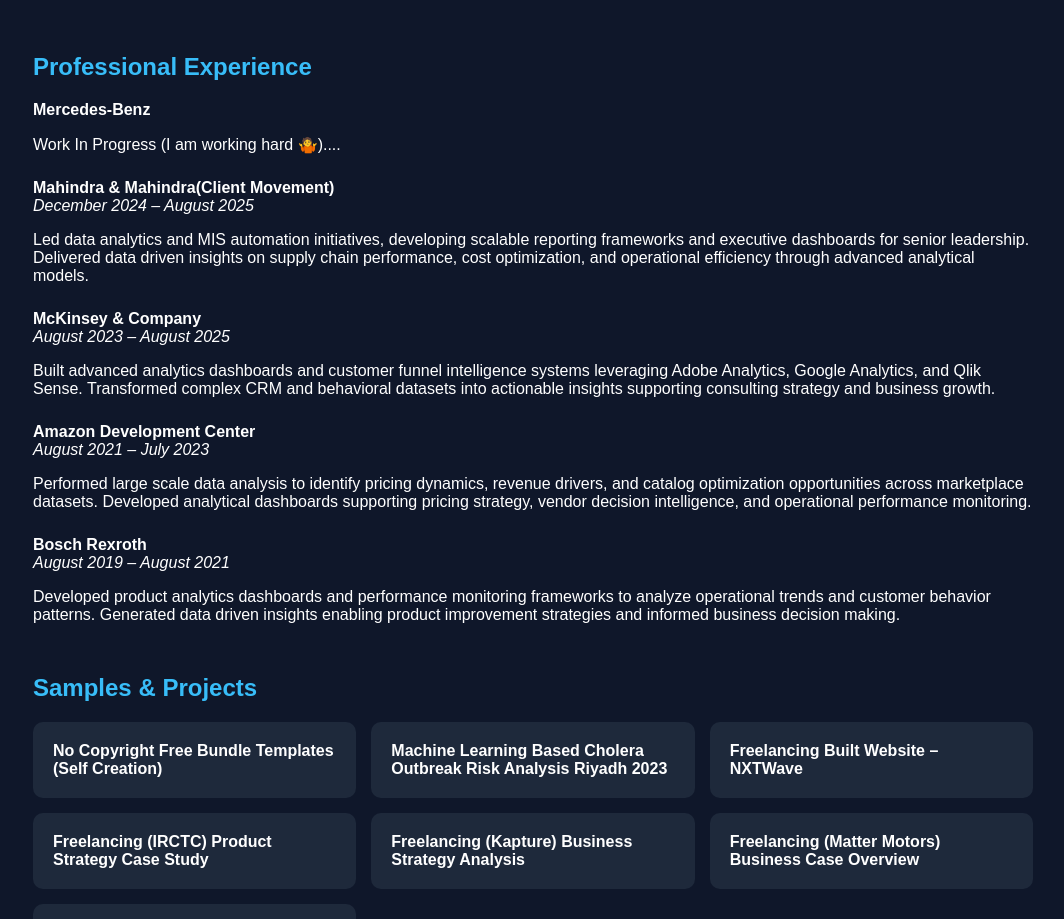
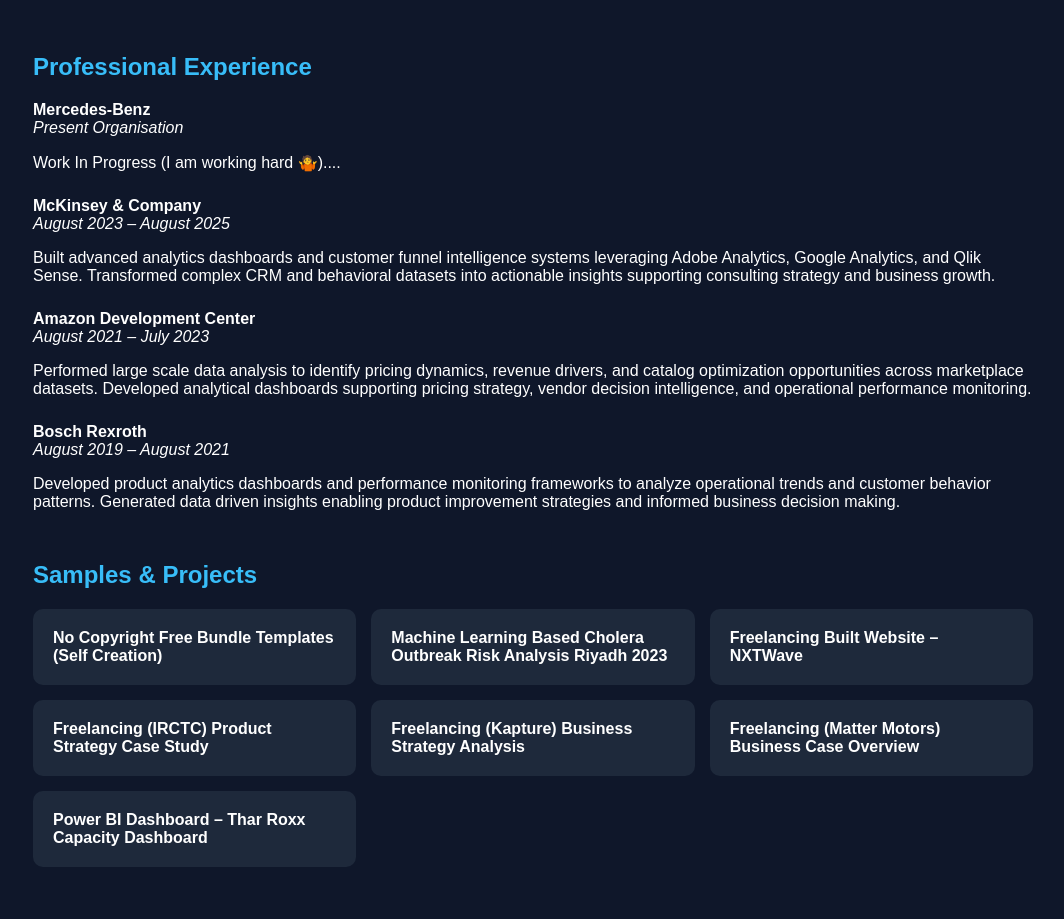
Before and after one commit to punitkumarbeura/punitkumarbeura.github.io, a website: page index.html in a window 1280 px wide. Shown: the part 1260-2179 px from the top of the page, without its empty margins (107-1171 px from the left). Drawn offline with Linux system fonts and the light colour scheme.

Commit message:
Update index.html

```diff
--- a/index.html
+++ b/index.html
@@ -219,20 +219,10 @@
 <div class="job">
 
 <b>Mercedes-Benz</b><br>
+<i>Present Organisation </i>
 
 <p>
 Work In Progress (I am working hard 🤷)....
-</p>
-
-</div>
-
-<div class="job">
-
-<b>Mahindra & Mahindra(Client Movement)</b><br>
-<i>December 2024 – August 2025</i>
-
-<p>
-Led data analytics and MIS automation initiatives, developing scalable reporting frameworks and executive dashboards for senior leadership. Delivered data driven insights on supply chain performance, cost optimization, and operational efficiency through advanced analytical models.
 </p>
 
 </div>
```
